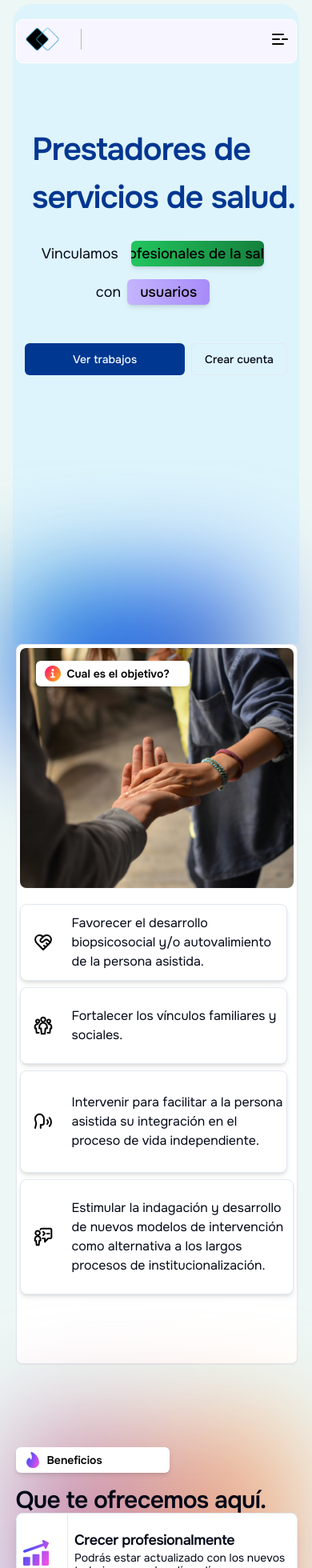
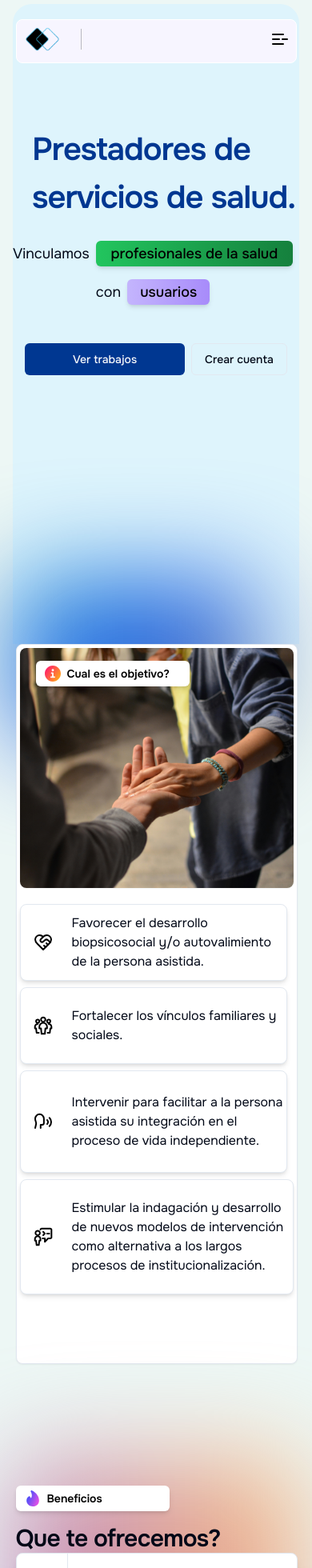
Before and after one commit to gergati/trabajosAT, a Next.js app: page / in a window 390 px wide. Shown: the top 1960 px of the page at 80% size. Built offline with nearby package versions, Linux system fonts and the light colour scheme; no server answers.

Commit message:
cambios ui

```diff
--- a/src/app/(trabajos)/(nosotros)/ui/Header.tsx
+++ b/src/app/(trabajos)/(nosotros)/ui/Header.tsx
@@ -33,8 +33,8 @@ export const Header = () => {
                     Prestadores de servicios de salud.
                 </CardTitle>
             </CardHeader>
-            <div className="md:w-[90%] w-[80%] m-auto text-lg leading-4 text-center md:flex md:justify-center md:items-center grid-cols-2 mb-12">
-                <div className="flex md:inline-flex justify-center items-center gap-2 text-center">
+            <div className="md:w-[90%] w-full m-auto text-lg leading-4 text-center md:flex md:justify-center md:items-center grid-cols-2 mb-12">
+                <div className="flex md:inline-flex justify-center items-center  text-center">
                     <span>Vinculamos</span>
                     <Button className="mx-2 h-8 rounded-md bg-gradient-to-r from-green-500 to-green-700 text-black w-[250px] shadow-md gap-2 relative overflow-hidden">
                         {/* <FlameMainGradient /> */}
--- a/src/app/(trabajos)/(nosotros)/ui/SectionGradient.tsx
+++ b/src/app/(trabajos)/(nosotros)/ui/SectionGradient.tsx
@@ -10,13 +10,13 @@ export const SectionGradient = () => {
     return (
         <div className="absolute w-full">
             <div className='absolute md:-top-20 z-[45] md:left-[35%] left-0 right-auto m-auto md:w-[400px] md:h-[100px]'>
-                <Badge className="h-8 rounded-md mt-40 md:mt-4 bg-white hover:bg-white text-black shadow-md flex gap-2 w-48">
+                <Badge className="h-8 rounded-md mt-52 md:mt-4 bg-white hover:bg-white text-black shadow-md flex gap-2 w-48">
                     <FlameMainGradient />
                     <span className="text-sm">Beneficios</span>
                 </Badge>
-                <CardTitle className='text-3xl mt-4'>Que te ofrecemos aquí.</CardTitle>
+                <CardTitle className='text-3xl mt-4'>Que te ofrecemos?</CardTitle>
             </div>
-            <div className="absolute z-[39] w-[352px] m-auto md:left-[200px] md:top-[80px] top-[130px]">
+            <div className="absolute z-[39] w-[352px] m-auto md:left-[200px] md:top-[80px] top-[180px]">
                 <div className='md:w-[950px] md:h-[500px] h-[900px] rounded-lg grid grid-cols-1'>
                     <div className='bg-gradient-to-tr from-violet-500 to-orange-300 h-full w-full blur-3xl'></div>
                     <Card className='absolute md:w-[320px] top-28 md:top-0 h-[100px] flex shadow-lg'>
```
